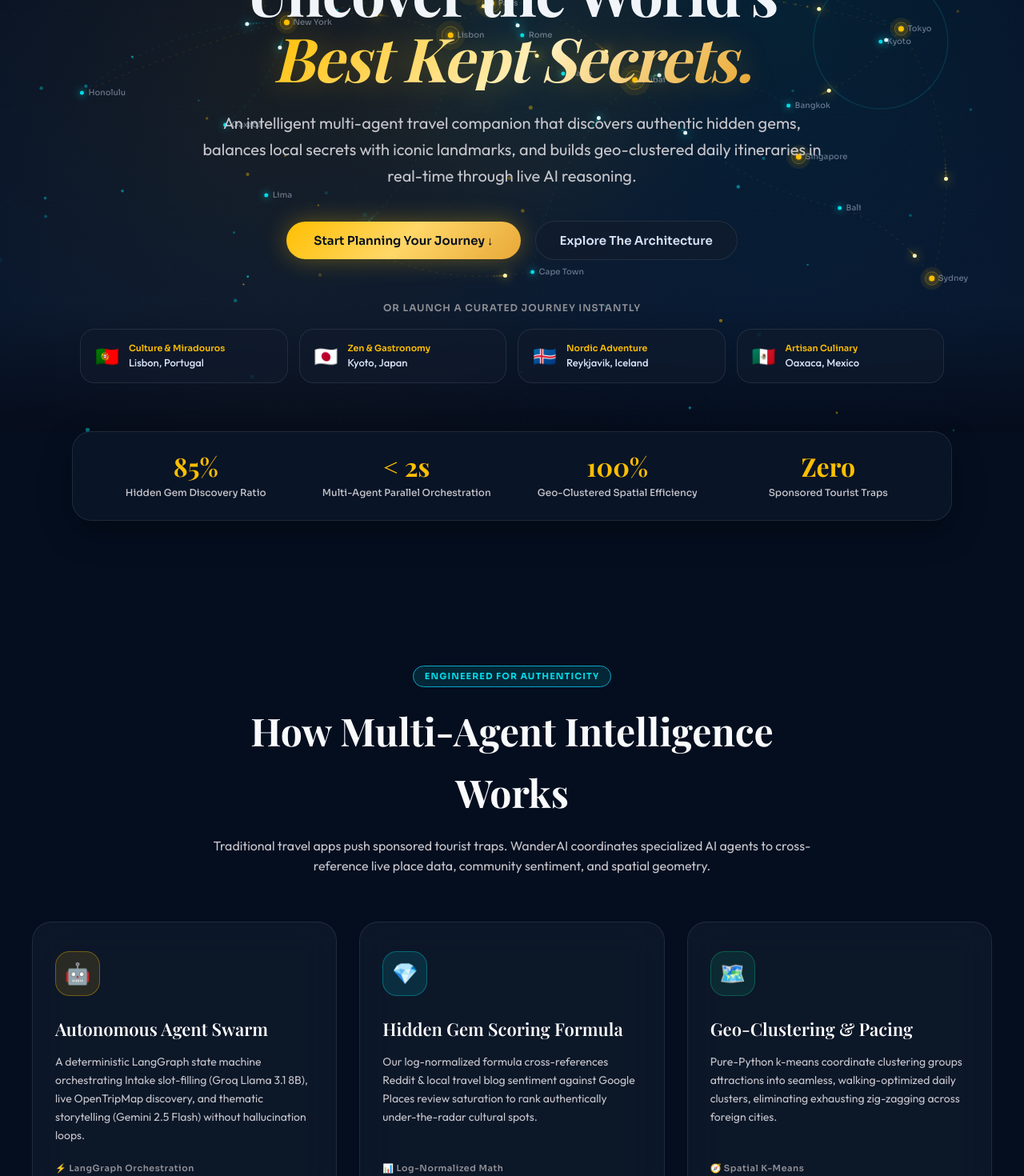
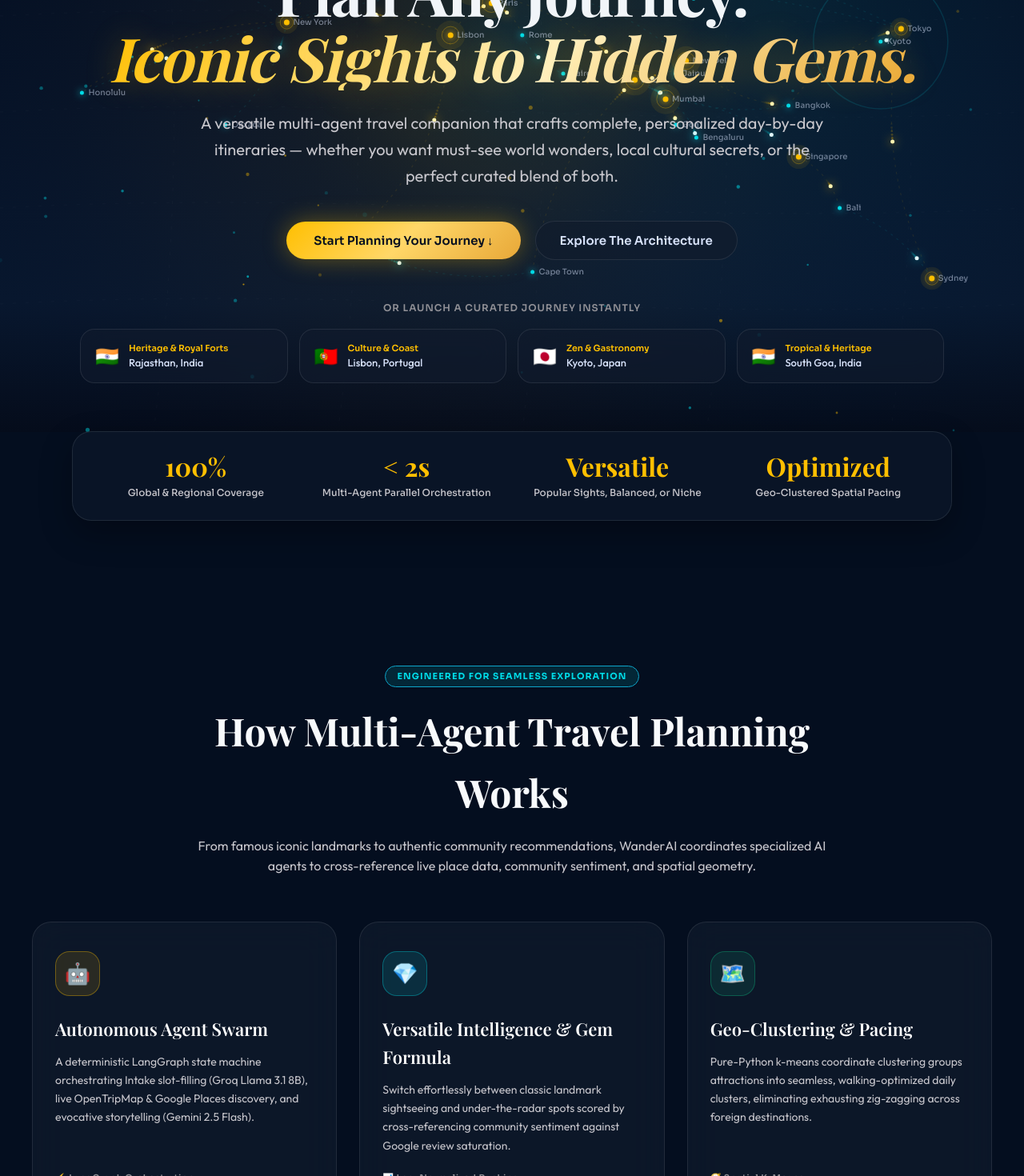
Before and after one commit to Yash-lab01/AI-Travel-Assistant, a Next.js app in the folder frontend/: page / in a window 1280 px wide. Shown: the part 260-1730 px from the top of the page at 80% size. Built offline with nearby package versions, Linux system fonts and the light colour scheme; a web font is replaced by a local one.

Commit message:
feat(positioning): update to versatile multi-agent travel planner (iconic landmarks + hidden gems) with Indian travel hubs and curated journeys

```diff
--- a/frontend/src/app/page.tsx
+++ b/frontend/src/app/page.tsx
@@ -6,31 +6,30 @@ import ItineraryView from '@/components/ItineraryView';
 import TravelLiveWallpaper from '@/components/TravelLiveWallpaper';
 import { AgentEvent, Itinerary } from '@/types';
 
-
 const HERO_PROMPT_CARDS = [
+  {
+    flag: '🇮🇳',
+    destination: 'Rajasthan, India',
+    prompt: '4 days in Rajasthan, Jaipur royal forts, stepwells & desert street food',
+    tag: 'Heritage & Royal Forts',
+  },
   {
     flag: '🇵🇹',
     destination: 'Lisbon, Portugal',
-    prompt: '3 days in Lisbon, hidden gems & authentic Fado',
-    tag: 'Culture & Miradouros',
+    prompt: '3 days in Lisbon, iconic landmarks, hidden miradouros & authentic Fado',
+    tag: 'Culture & Coast',
   },
   {
     flag: '🇯🇵',
     destination: 'Kyoto, Japan',
-    prompt: '4 days in Kyoto, tranquil zen temples & local ramen',
+    prompt: '4 days in Kyoto, iconic zen temples, bamboo groves & local ramen',
     tag: 'Zen & Gastronomy',
   },
   {
-    flag: '🇮🇸',
-    destination: 'Reykjavik, Iceland',
-    prompt: '5 days in Reykjavik, volcanic sights, hot springs & northern lights',
-    tag: 'Nordic Adventure',
-  },
-  {
-    flag: '🇲🇽',
-    destination: 'Oaxaca, Mexico',
-    prompt: '3 days in Oaxaca, culinary secrets, mezcal & artisan markets',
-    tag: 'Artisan Culinary',
+    flag: '🇮🇳',
+    destination: 'South Goa, India',
+    prompt: '3 days in South Goa, quiet beaches, Portuguese heritage & coastal cafes',
+    tag: 'Tropical & Heritage',
   },
 ];
 
@@ -61,7 +60,6 @@ export default function Home() {
       <TravelLiveWallpaper />
 
       <div className="main-wrapper">
-
         {/* Navigation Bar */}
         <header className="site-header">
           <div className="header-left">
@@ -114,18 +112,17 @@ export default function Home() {
         <section id="hero" className="hero-section">
           <div className="hero-tag">
             <span>✨</span>
-            <span>AUTONOMOUS TRAVEL INTELLIGENCE · POWERED BY LANGGRAPH</span>
+            <span>AUTONOMOUS MULTI-AGENT TRAVEL INTELLIGENCE · POWERED BY LANGGRAPH</span>
           </div>
 
           <h1 className="hero-title">
-            <span className="title-regular">Uncover the World's</span>
-            <span className="title-highlight">Best Kept Secrets.</span>
+            <span className="title-regular">Plan Any Journey.</span>
+            <span className="title-highlight">Iconic Sights to Hidden Gems.</span>
           </h1>
 
           <p className="hero-subtitle">
-            An intelligent multi-agent travel companion that discovers authentic hidden gems,
-            balances local secrets with iconic landmarks, and builds geo-clustered daily itineraries
-            in real-time through live AI reasoning.
+            A versatile multi-agent travel companion that crafts complete, personalized day-by-day itineraries —
+            whether you want must-see world wonders, local cultural secrets, or the perfect curated blend of both.
           </p>
 
           <div className="hero-actions">
@@ -170,20 +167,20 @@ export default function Home() {
           {/* Live Metrics / Stats Strip */}
           <div className="stats-strip">
             <div className="stat-item">
-              <span className="stat-value">85%</span>
-              <span className="stat-label">Hidden Gem Discovery Ratio</span>
+              <span className="stat-value">100%</span>
+              <span className="stat-label">Global & Regional Coverage</span>
             </div>
             <div className="stat-item">
               <span className="stat-value">&lt; 2s</span>
               <span className="stat-label">Multi-Agent Parallel Orchestration</span>
             </div>
             <div className="stat-item">
-              <span className="stat-value">100%</span>
-              <span className="stat-label">Geo-Clustered Spatial Efficiency</span>
+              <span className="stat-value">Versatile</span>
+              <span className="stat-label">Popular Sights, Balanced, or Niche</span>
             </div>
             <div className="stat-item">
-              <span className="stat-value">Zero</span>
-              <span className="stat-label">Sponsored Tourist Traps</span>
+              <span className="stat-value">Optimized</span>
+              <span className="stat-label">Geo-Clustered Spatial Pacing</span>
             </div>
           </div>
         </section>
@@ -191,10 +188,10 @@ export default function Home() {
         {/* How It Works & Architecture Section */}
         <section id="how-it-works" className="features-section">
           <div className="section-header">
-            <span className="section-tag">ENGINEERED FOR AUTHENTICITY</span>
-            <h2 className="section-title">How Multi-Agent Intelligence Works</h2>
+            <span className="section-tag">ENGINEERED FOR SEAMLESS EXPLORATION</span>
+            <h2 className="section-title">How Multi-Agent Travel Planning Works</h2>
             <p className="section-subtitle">
-              Traditional travel apps push sponsored tourist traps. WanderAI coordinates
+              From famous iconic landmarks to authentic community recommendations, WanderAI coordinates
               specialized AI agents to cross-reference live place data, community sentiment, and spatial geometry.
             </p>
           </div>
@@ -205,19 +202,19 @@ export default function Home() {
               <h3 className="feature-title">Autonomous Agent Swarm</h3>
               <p className="feature-desc">
                 A deterministic LangGraph state machine orchestrating Intake slot-filling (Groq Llama 3.1 8B),
-                live OpenTripMap discovery, and thematic storytelling (Gemini 2.5 Flash) without hallucination loops.
+                live OpenTripMap & Google Places discovery, and evocative storytelling (Gemini 2.5 Flash).
               </p>
               <div className="feature-pill">⚡ LangGraph Orchestration</div>
             </div>
 
             <div className="feature-card teal-glow">
               <div className="feature-icon-box icon-box-teal">💎</div>
-              <h3 className="feature-title">Hidden Gem Scoring Formula</h3>
+              <h3 className="feature-title">Versatile Intelligence & Gem Formula</h3>
               <p className="feature-desc">
-                Our log-normalized formula cross-references Reddit & local travel blog sentiment against
-                Google Places review saturation to rank authentically under-the-radar cultural spots.
+                Switch effortlessly between classic landmark sightseeing and under-the-radar spots scored by
+                cross-referencing community sentiment against Google review saturation.
               </p>
-              <div className="feature-pill">📊 Log-Normalized Math</div>
+              <div className="feature-pill">📊 Log-Normalized Ranking</div>
             </div>
 
             <div className="feature-card emerald-glow">
@@ -225,7 +222,7 @@ export default function Home() {
               <h3 className="feature-title">Geo-Clustering & Pacing</h3>
               <p className="feature-desc">
                 Pure-Python k-means coordinate clustering groups attractions into seamless, walking-optimized
-                daily clusters, eliminating exhausting zig-zagging across foreign cities.
+                daily clusters, eliminating exhausting zig-zagging across foreign destinations.
               </p>
               <div className="feature-pill">🧭 Spatial K-Means</div>
             </div>
@@ -238,7 +235,7 @@ export default function Home() {
             <span className="section-tag">LIVE INTERACTIVE WORKSPACE</span>
             <h2 className="section-title">Design Your Personalized Itinerary</h2>
             <p className="section-subtitle">
-              Chat with our multi-agent system below or customize pacing, budget, and hidden gem weight in real-time.
+              Chat with our multi-agent system below — specify any city, duration, budget, and travel preference.
             </p>
           </div>
 
@@ -268,7 +265,7 @@ export default function Home() {
             <div className="footer-left">
               <div className="logo-mark" style={{ width: 32, height: 32, fontSize: 16 }}>🧭</div>
               <span className="logo-text" style={{ fontSize: 18 }}>WanderAI</span>
-              <span className="footer-copy">© 2026 WanderAI. Autonomous multi-agent travel planner.</span>
+              <span className="footer-copy">© 2026 WanderAI. Versatile multi-agent AI travel planner.</span>
             </div>
 
             <div className="footer-tags">
--- a/frontend/src/components/ChatPanel.tsx
+++ b/frontend/src/components/ChatPanel.tsx
@@ -5,10 +5,10 @@ import { useEffect, useRef, useState } from 'react';
 import AgentEventFeed from './AgentEventFeed';
 
 const PROMPT_CHIPS = [
-  '3 days in Lisbon, hidden gems 🇵🇹',
-  'Tokyo on a budget, mostly niche 🇯🇵',
-  'Weekend in Medellín, couple 🇨🇴',
-  'Solo trip to Kyoto, relaxed pace 🏮',
+  '4 days in Rajasthan, royal forts & palaces 🇮🇳',
+  '3 days in Lisbon, iconic sights & hidden gems 🇵🇹',
+  'Weekend in South Goa, beaches & cafes 🌴',
+  'Solo trip to Kyoto, relaxed temples & ramen 🇯🇵',
 ];
 
 interface Props {
@@ -20,7 +20,6 @@ interface Props {
   externalPrompt?: string | null;
   onExternalPromptConsumed?: () => void;
 }
-
 
 export default function ChatPanel({
   onItinerary,
@@ -34,7 +33,7 @@ export default function ChatPanel({
   const [messages, setMessages] = useState<ChatMessage[]>([
     {
       role: 'assistant',
-      content: "Hey! I'm your AI travel assistant. Tell me where you'd like to go — destination, how many days, your budget, and whether you prefer popular sights or hidden gems. I'll build a custom itinerary for you with live AI reasoning. ✈️✨",
+      content: "Hey! I'm your AI travel assistant. Tell me where you'd like to travel — destination, duration, budget, and travel style (iconic landmarks, authentic hidden gems, or a balanced mix). I'll build a tailored day-by-day itinerary with live AI reasoning. ✈️✨",
     },
   ]);
   const [input, setInput] = useState('');
@@ -165,7 +164,7 @@ export default function ChatPanel({
           value={input}
           onChange={handleInputChange}
           onKeyDown={handleKeyDown}
-          placeholder="Where to? (e.g. 3 days in Lisbon, hidden gems)"
+          placeholder="Where to? (e.g. 4 days in Rajasthan, royal forts or 3 days in Lisbon)"
           rows={1}
           disabled={isStreaming}
         />
--- a/frontend/src/components/TravelLiveWallpaper.tsx
+++ b/frontend/src/components/TravelLiveWallpaper.tsx
@@ -29,28 +29,33 @@ interface Particle {
   color: string;
 }
 
-// Major global travel destinations mapped across a stylized equirectangular projection
+// Major global and Indian travel destinations mapped across stylized equirectangular projection
 const CITIES: City[] = [
-  { name: 'Lisbon', x: 0.44, y: 0.38, isHub: true },
-  { name: 'Tokyo', x: 0.88, y: 0.37, isHub: true },
-  { name: 'Kyoto', x: 0.86, y: 0.39 },
-  { name: 'Reykjavik', x: 0.41, y: 0.22, isHub: true },
-  { name: 'Oaxaca', x: 0.22, y: 0.52 },
-  { name: 'New York', x: 0.28, y: 0.36, isHub: true },
-  { name: 'Paris', x: 0.48, y: 0.33, isHub: true },
-  { name: 'Rome', x: 0.51, y: 0.38 },
-  { name: 'Cairo', x: 0.55, y: 0.44 },
-  { name: 'Dubai', x: 0.62, y: 0.45, isHub: true },
-  { name: 'Bali', x: 0.82, y: 0.65 },
-  { name: 'Sydney', x: 0.91, y: 0.76, isHub: true },
-  { name: 'Cape Town', x: 0.52, y: 0.75 },
-  { name: 'Rio de Janeiro', x: 0.34, y: 0.70 },
-  { name: 'Bangkok', x: 0.77, y: 0.49 },
-  { name: 'Honolulu', x: 0.08, y: 0.47 },
-  { name: 'Vancouver', x: 0.19, y: 0.31 },
-  { name: 'Lima', x: 0.26, y: 0.63 },
-  { name: 'London', x: 0.46, y: 0.31, isHub: true },
-  { name: 'Singapore', x: 0.78, y: 0.57, isHub: true },
+  { name: 'Lisbon', x: 0.44, y: 0.38, isHub: true },       // 0
+  { name: 'Tokyo', x: 0.88, y: 0.37, isHub: true },        // 1
+  { name: 'Kyoto', x: 0.86, y: 0.39 },                     // 2
+  { name: 'Reykjavik', x: 0.41, y: 0.22, isHub: true },    // 3
+  { name: 'Oaxaca', x: 0.22, y: 0.52 },                    // 4
+  { name: 'New York', x: 0.28, y: 0.36, isHub: true },     // 5
+  { name: 'Paris', x: 0.48, y: 0.33, isHub: true },        // 6
+  { name: 'Rome', x: 0.51, y: 0.38 },                     // 7
+  { name: 'Cairo', x: 0.55, y: 0.44 },                     // 8
+  { name: 'Dubai', x: 0.62, y: 0.45, isHub: true },        // 9
+  { name: 'Bali', x: 0.82, y: 0.65 },                      // 10
+  { name: 'Sydney', x: 0.91, y: 0.76, isHub: true },       // 11
+  { name: 'Cape Town', x: 0.52, y: 0.75 },                 // 12
+  { name: 'Rio de Janeiro', x: 0.34, y: 0.70 },            // 13
+  { name: 'Bangkok', x: 0.77, y: 0.49 },                   // 14
+  { name: 'Honolulu', x: 0.08, y: 0.47 },                  // 15
+  { name: 'Vancouver', x: 0.19, y: 0.31 },                 // 16
+  { name: 'London', x: 0.46, y: 0.31, isHub: true },       // 17
+  { name: 'Singapore', x: 0.78, y: 0.57, isHub: true },    // 18
+  // Indian Travel Hubs & Heritage Destinations
+  { name: 'New Delhi', x: 0.67, y: 0.42, isHub: true },    // 19
+  { name: 'Mumbai', x: 0.65, y: 0.48, isHub: true },       // 20
+  { name: 'Jaipur', x: 0.66, y: 0.44 },                    // 21
+  { name: 'Goa', x: 0.66, y: 0.52 },                       // 22
+  { name: 'Bengaluru', x: 0.68, y: 0.54 },                 // 23
 ];
 
 const ROUTE_PAIRS: [number, number][] = [
@@ -59,13 +64,22 @@ const ROUTE_PAIRS: [number, number][] = [
   [0, 5],   // Lisbon -> New York
   [5, 4],   // New York -> Oaxaca
   [5, 3],   // New York -> Reykjavik
-  [3, 18],  // Reykjavik -> London
-  [18, 9],  // London -> Dubai
+  [3, 17],  // Reykjavik -> London
+  [17, 9],  // London -> Dubai
+  [17, 19], // London -> New Delhi
+  [9, 19],  // Dubai -> New Delhi
+  [9, 20],  // Dubai -> Mumbai
+  [19, 21], // New Delhi -> Jaipur
+  [19, 20], // New Delhi -> Mumbai
+  [20, 22], // Mumbai -> Goa
+  [20, 23], // Mumbai -> Bengaluru
+  [19, 14], // New Delhi -> Bangkok
+  [20, 18], // Mumbai -> Singapore
+  [18, 10], // Singapore -> Bali
   [9, 14],  // Dubai -> Bangkok
   [14, 1],  // Bangkok -> Tokyo
   [1, 2],   // Tokyo -> Kyoto
   [1, 11],  // Tokyo -> Sydney
-  [9, 10],  // Dubai -> Bali
   [10, 11], // Bali -> Sydney
   [0, 13],  // Lisbon -> Rio
   [13, 12], // Rio -> Cape Town
@@ -95,7 +109,6 @@ export default function TravelLiveWallpaper() {
     let targetMouseX = mouseX;
     let targetMouseY = mouseY;
 
-    // Handle high DPI
     const handleResize = () => {
       if (!canvas) return;
       const dpr = Math.min(window.devicePixelRatio || 1, 2);
@@ -124,7 +137,7 @@ export default function TravelLiveWallpaper() {
         progress: Math.random(),
         speed: 0.0012 + Math.random() * 0.0016,
         color: isAmber ? '#FFBF00' : '#00DBE7',
-        curvature: (index % 3 - 1) * 0.18, // dynamic curve offset
+        curvature: (index % 3 - 1) * 0.18,
       };
     });
 
@@ -145,23 +158,19 @@ export default function TravelLiveWallpaper() {
       };
     });
 
-    // Radar scan ring state
     let radarRadius = 0;
     let radarCityIdx = 0;
-
     let time = 0;
 
     const render = () => {
       time += 0.016;
 
-      // Smooth mouse follow
       mouseX += (targetMouseX - mouseX) * 0.04;
       mouseY += (targetMouseY - mouseY) * 0.04;
 
       ctx.clearRect(0, 0, width, height);
 
-      // ── 1. Dynamic Deep Atmosphere & Aurora Glows ────────────────
-      // Base dark radial gradient
+      // ── 1. Dynamic Atmosphere & Aurora Glows ───────────────────
       const bgGrad = ctx.createLinearGradient(0, 0, 0, height);
       bgGrad.addColorStop(0, '#040e1f');
       bgGrad.addColorStop(0.4, '#061226');
@@ -170,7 +179,7 @@ export default function TravelLiveWallpaper() {
       ctx.fillStyle = bgGrad;
       ctx.fillRect(0, 0, width, height);
 
-      // Aurora oceanic glow in top-right (Tokyo / Pacific corridor)
+      // Aurora oceanic glow in East
       const auroraTeal = ctx.createRadialGradient(
         width * 0.75 + Math.sin(time * 0.5) * 60,
         height * 0.35 + Math.cos(time * 0.4) * 40,
@@ -185,12 +194,12 @@ export default function TravelLiveWallpaper() {
       ctx.fillStyle = auroraTeal;
       ctx.fillRect(0, 0, width, height);
 
-      // Aurora warm golden amber glow in left (Atlantic / Lisbon corridor)
+      // Aurora warm golden amber glow in Central & West
       const auroraAmber = ctx.createRadialGradient(
-        width * 0.3 + Math.cos(time * 0.6) * 50,
+        width * 0.45 + Math.cos(time * 0.6) * 50,
         height * 0.45 + Math.sin(time * 0.5) * 40,
         20,
-        width * 0.3,
+        width * 0.45,
         height * 0.45,
         width * 0.5
       );
@@ -208,12 +217,11 @@ export default function TravelLiveWallpaper() {
       ctx.fillStyle = mouseGlow;
       ctx.fillRect(0, 0, width, height);
 
-      // ── 2. Subtle Global Navigation Grid (Latitude/Longitude curves) ──
+      // ── 2. Subtle Global Navigation Grid ──────────────────────
       ctx.strokeStyle = 'rgba(255, 255, 255, 0.025)';
       ctx.lineWidth = 1;
       ctx.setLineDash([4, 12]);
 
-      // Latitudinal curved lines
       for (let lat = 0.2; lat <= 0.8; lat += 0.15) {
         ctx.beginPath();
         ctx.moveTo(0, height * lat);
@@ -228,16 +236,15 @@ export default function TravelLiveWallpaper() {
         ctx.stroke();
       }
 
-      // Longitudinal lines
       for (let lon = 0.15; lon <= 0.9; lon += 0.18) {
         ctx.beginPath();
         ctx.moveTo(width * lon, 0);
         ctx.quadraticCurveTo(width * (lon + 0.04), height * 0.5, width * lon, height);
         ctx.stroke();
       }
-      ctx.setLineDash([]); // Reset dash
+      ctx.setLineDash([]);
 
-      // ── 3. Drifting Ambient Stars & Flight Particles ─────────────
+      // ── 3. Drifting Ambient Stars & Flight Particles ──────────
       particles.forEach((p) => {
         p.x += p.vx;
         p.y += p.vy;
@@ -247,7 +254,6 @@ export default function TravelLiveWallpaper() {
         if (p.y < 0) p.y = height;
         if (p.y > height) p.y = 0;
 
-        // Subtle twinkling
         const twinkle = Math.sin(time * 3 + p.x * 0.01) * 0.2;
         const currentAlpha = Math.max(0.05, Math.min(0.8, p.baseAlpha + twinkle));
 
@@ -257,7 +263,7 @@ export default function TravelLiveWallpaper() {
         ctx.fill();
       });
 
-      // ── 4. Radar Pulse Expanding from Selected Hub ──────────────
+      // ── 4. Radar Pulse from Selected Hub ──────────────────────
       radarRadius += 1.2;
       const hub = CITIES[radarCityIdx];
       const hubX = hub.x * width;
@@ -276,28 +282,26 @@ export default function TravelLiveWallpaper() {
       ctx.arc(hubX, hubY, radarRadius, 0, Math.PI * 2);
       ctx.stroke();
 
-      // ── 5. Flight Routes (Great Circle Arcs) ────────────────────
+      // ── 5. Flight Routes (Great Circle Arcs) ─────────────────
       routes.forEach((route) => {
         const x1 = route.from.x * width;
         const y1 = route.from.y * height;
         const x2 = route.to.x * width;
         const y2 = route.to.y * height;
 
-        // Midpoint and perpendicular curve control point
         const midX = (x1 + x2) / 2;
         const midY = (y1 + y2) / 2;
         const dx = x2 - x1;
         const dy = y2 - y1;
         const dist = Math.sqrt(dx * dx + dy * dy);
 
-        // Control point curved upwards / offset
         const normalX = -dy / dist;
         const normalY = dx / dist;
         const curveOffset = dist * (route.curvature || -0.22);
         const ctrlX = midX + normalX * curveOffset;
         const ctrlY = midY + normalY * curveOffset;
 
-        // Draw static faint flight path
+        // Draw flight trajectory
         ctx.beginPath();
         ctx.moveTo(x1, y1);
         ctx.quadraticCurveTo(ctrlX, ctrlY, x2, y2);
@@ -310,18 +314,17 @@ export default function TravelLiveWallpaper() {
         ctx.stroke();
         ctx.setLineDash([]);
 
-        // Advance flight packet
+        // Advance packet
         route.progress += route.speed;
         if (route.progress > 1) {
           route.progress = 0;
         }
 
         const t = route.progress;
-        // Quadratic Bezier interpolation: B(t) = (1-t)^2 P0 + 2(1-t)t P1 + t^2 P2
         const currentX = (1 - t) * (1 - t) * x1 + 2 * (1 - t) * t * ctrlX + t * t * x2;
         const currentY = (1 - t) * (1 - t) * y1 + 2 * (1 - t) * t * ctrlY + t * t * y2;
 
-        // Trail positions (5 steps behind)
+        // Particle trail
         for (let trail = 5; trail >= 1; trail--) {
           const tTrail = Math.max(0, t - trail * 0.014);
           const trX = (1 - tTrail) * (1 - tTrail) * x1 + 2 * (1 - tTrail) * tTrail * ctrlX + tTrail * tTrail * x2;
@@ -337,7 +340,7 @@ export default function TravelLiveWallpaper() {
           ctx.fill();
         }
 
-        // Flight Packet Head (Glowing Airplane / Comet Head)
+        // Glowing Flight Packet Head
         const isAmber = route.color === '#FFBF00';
         ctx.fillStyle = isAmber ? '#FFF3B0' : '#E0F7FA';
         ctx.shadowColor = route.color;
@@ -345,19 +348,17 @@ export default function TravelLiveWallpaper() {
         ctx.beginPath();
         ctx.arc(currentX, currentY, 2.5, 0, Math.PI * 2);
         ctx.fill();
-        ctx.shadowBlur = 0; // Reset shadow blur
+        ctx.shadowBlur = 0;
       });
 
-      // ── 6. World Destinations (Waypoints & Beacon Rings) ────────
+      // ── 6. World & Indian Destinations (Waypoints & Beacon Rings) ──
       CITIES.forEach((city) => {
         const cx = city.x * width;
         const cy = city.y * height;
 
-        // Outer pulse ring
         const pulse = (Math.sin(time * 2.5 + city.x * 10) + 1) * 0.5;
         const isHub = city.isHub;
 
-        // Hub aura
         if (isHub) {
           ctx.fillStyle = 'rgba(255, 191, 0, 0.08)';
           ctx.beginPath();
@@ -371,7 +372,6 @@ export default function TravelLiveWallpaper() {
           ctx.stroke();
         }
 
-        // Center dot
         ctx.fillStyle = isHub ? '#FFBF00' : '#00DBE7';
         ctx.shadowColor = isHub ? '#FFBF00' : '#00DBE7';
         ctx.shadowBlur = 8;
@@ -380,10 +380,9 @@ export default function TravelLiveWallpaper() {
         ctx.fill();
         ctx.shadowBlur = 0;
 
-        // City labels (subtle typography)
         if (isHub || width > 900) {
           ctx.font = '500 10px Sora, sans-serif';
-          ctx.fillStyle = 'rgba(216, 227, 251, 0.45)';
+          ctx.fillStyle = 'rgba(216, 227, 251, 0.5)';
           ctx.fillText(city.name, cx + 8, cy + 3);
         }
       });
```
Also changed, not shown: 3 other files (tests, documents, lock files or other folders).
